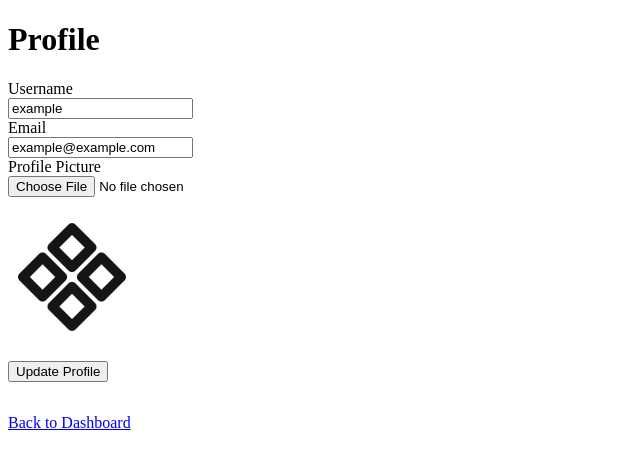
After one commit to Flow69420/software-at3, a Flask app: page /profile in a window 1280 px wide. The commit adds this page. Shown: the top 469 px of the page, without its empty margins (0-640 px from the left). Run offline with Flask 3, Linux system fonts and the light colour scheme; a user stored in the database is signed in; some libraries are stand-ins or nearby versions.

Commit message:
profile page

```diff
--- a/app.py
+++ b/app.py
@@ -14,6 +14,8 @@ migrate = Migrate(app, db)
 
 from werkzeug.security import generate_password_hash, check_password_hash
 from flask_login import LoginManager, login_user, logout_user, login_required, current_user
+from werkzeug.utils import secure_filename
+import os
 
 login_manager = LoginManager()
 login_manager.init_app(app)
@@ -23,7 +25,7 @@ login_manager.login_view = 'login'
 def load_user(user_id):
     return User.query.get(int(user_id))
 
-from forms import RegistrationForm, LoginForm, WorkoutForm, ExerciseForm
+from forms import RegistrationForm, LoginForm, WorkoutForm, ExerciseForm, ProfileEditForm
 
 # with app.app_context():
 #     db.create_all()
@@ -67,7 +69,7 @@ def logout():
 @app.route('/dashboard')
 @login_required
 def dashboard():
-    return render_template('dashboard.html', username=current_user.username, email=current_user.email, active_section='home')
+    return render_template('dashboard.html', username=current_user.username, email=current_user.email, active_section='home', profile_picture=current_user.profile_picture)
 
 @app.route('/dashboard/workouts')
 @login_required
@@ -133,3 +135,27 @@ def create_exercise():
     else:
         flash('Error creating exercise.', 'danger')
     return redirect(url_for('workouts'))
+
+@app.route('/profile', methods=['GET', 'POST'])
+@login_required
+def profile():
+    form = ProfileEditForm(obj=current_user)
+    if form.validate_on_submit():
+        current_user.username = form.username.data
+        current_user.email = form.email.data
+        if form.profile_picture.data:
+            filename = secure_filename(form.profile_picture.data.filename)
+            picture_path = os.path.join('static', 'assets', filename)
+            form.profile_picture.data.save(picture_path)
+            current_user.profile_picture = filename
+        from models import db
+        db.session.commit()
+        flash('Profile updated successfully!', 'success')
+        return redirect(url_for('profile'))
+    return render_template(
+        'profile.html',
+        username=current_user.username,
+        email=current_user.email,
+        profile_picture=current_user.profile_picture,
+        form=form
+    )
--- a/forms.py
+++ b/forms.py
@@ -1,6 +1,7 @@
 from flask_wtf import FlaskForm
-from wtforms import StringField, PasswordField, SubmitField, SelectField, IntegerField, TextAreaField
+from wtforms import StringField, PasswordField, SubmitField, SelectField, IntegerField, TextAreaField, FileField
 from wtforms.validators import DataRequired, Length, Email, EqualTo
+from flask_wtf.file import FileAllowed
 
 class RegistrationForm(FlaskForm):
     username = StringField('Username', validators=[DataRequired(), Length(min=3, max=32)])
@@ -29,3 +30,9 @@ class ExerciseForm(FlaskForm):
     category = StringField('Category', validators=[Length(max=32)])
     equipment = StringField('Equipment', validators=[Length(max=64)])
     submit = SubmitField('Add Exercise')
+
+class ProfileEditForm(FlaskForm):
+    username = StringField('Username', validators=[DataRequired(), Length(min=3, max=32)])
+    email = StringField('Email', validators=[DataRequired(), Email()])
+    profile_picture = FileField('Profile Picture', validators=[FileAllowed(['jpg', 'jpeg', 'png', 'gif'], 'Images only!')])
+    submit = SubmitField('Update Profile')
--- a/templates/dashboard.html
+++ b/templates/dashboard.html
@@ -6,7 +6,7 @@
     <div class="sidebar">
         <div class="sidebar-island">
             <div class="profile-section">
-                <img src="{{ profile_image_url }}" alt="Profile Photo" class="profile-photo">
+                <img src="{{ url_for('static', filename='assets/' + (profile_picture or 'placeholder.256x256.png')) }}" alt="Profile Photo" class="profile-photo">
                 <div class="profile-info">
                     <div class="profile-name">{{ username }}</div>
                     <div class="profile-email">{{ email }}</div>
@@ -39,6 +39,7 @@
                         <a href="{{ url_for('workouts') }}" class="sidebar-button" id="workoutsSidebarBtn">Workouts</a>
                     {% endif %}
                 </div>
+                <a href="{{ url_for('profile') }}" class="sidebar-button">Profile</a>
                 <a href="{{ url_for('logout') }}" class="sidebar-button logout-button">Logout</a>
             </div>
         </div>
--- /dev/null
+++ b/templates/profile.html
@@ -0,0 +1,32 @@
+{% extends "base.html" %}
+{% block title %}Profile{% endblock %}
+{% block content %}
+<div class="profile-page">
+    <h1>Profile</h1>
+    <div class="profile-card">
+        <div class="profile-info">
+            <form method="POST" action="{{ url_for('profile') }}" class="profile-edit-form" enctype="multipart/form-data">
+                {{ form.hidden_tag() }}
+                <div>
+                    {{ form.username.label }}<br>
+                    {{ form.username(class_='form-control', value=username) }}
+                </div>
+                <div>
+                    {{ form.email.label }}<br>
+                    {{ form.email(class_='form-control', value=email) }}
+                </div>
+                <div>
+                    {{ form.profile_picture.label }}<br>
+                    {{ form.profile_picture(class_='form-control') }}
+                    <br>
+                    <img src="{{ url_for('static', filename='assets/' + (profile_picture or 'placeholder.256x256.png')) }}" alt="Profile Picture" class="profile-photo" style="width:128px;height:128px;border-radius:50%;margin-top:1rem;">
+                </div>
+                <div style="margin-top:1rem;">
+                    {{ form.submit(class_='sidebar-button') }}
+                </div>
+            </form>
+            <p style="margin-top:2rem;"><a href="{{ url_for('dashboard') }}" class="sidebar-button">Back to Dashboard</a></p>
+        </div>
+    </div>
+</div>
+{% endblock %}
```
Also changed, not shown: instance/fitquest.db.
